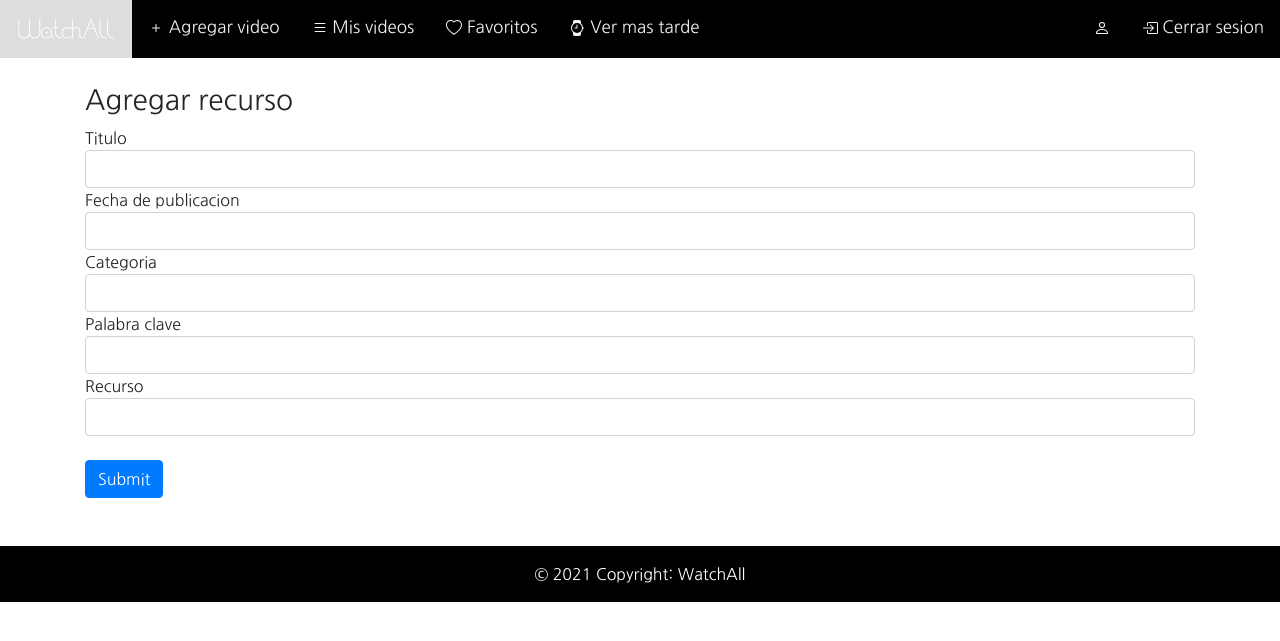
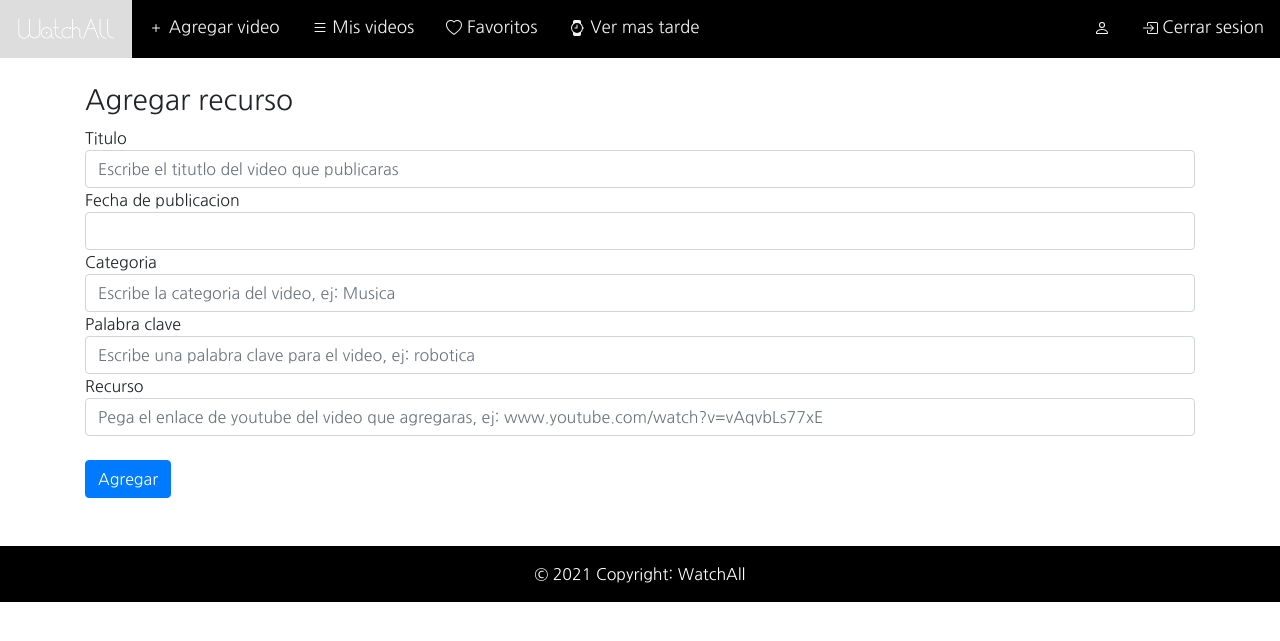
Before and after one commit to alvaromenjivar1999/proyectoTPI115, a Django app: page /recurso/ in a window 1280 px wide. Shown: the top 641 px of the page. Run offline with Django 3.2, Linux system fonts and the light colour scheme; the visitor is signed in with stand-in values (Sample User, id 1); some libraries are stand-ins or nearby versions.

Commit message:
Placeholders para agregar video

```diff
--- a/templates/agregarRecurso.html
+++ b/templates/agregarRecurso.html
@@ -17,7 +17,7 @@
     {{ form.recurso.label }}
     {{ form.recurso }}
     <br>
-    <input class="btn btn-primary" type="submit" name="Agregar recurso">
+    <input class="btn btn-primary" value="Agregar" type="submit" name="Agregar recurso">
 </form>
     {{ form.erros }}
 </div>
--- a/watchAll/forms.py
+++ b/watchAll/forms.py
@@ -21,11 +21,11 @@
             "recurso": 'Recurso',
         }
         widgets = {
-            "nombre": forms.TextInput(attrs={'class': 'form-control'}),
+            "nombre": forms.TextInput(attrs={'class': 'form-control', 'placeholder': 'Escribe el titutlo del video que publicaras'}),
             "fechaPublicacion": forms.DateInput(attrs={'class': 'form-control'}),
-            "categoria": forms.TextInput(attrs={'class': 'form-control'}),
-            "palabraClave": forms.TextInput(attrs={'class': 'form-control'}),
-            "recurso": forms.TextInput(attrs={'class': 'form-control'}),
+            "categoria": forms.TextInput(attrs={'class': 'form-control', 'placeholder': 'Escribe la categoria del video, ej: Musica'}),
+            "palabraClave": forms.TextInput(attrs={'class': 'form-control', 'placeholder': 'Escribe una palabra clave para el video, ej: robotica'}),
+            "recurso": forms.TextInput(attrs={'class': 'form-control', 'placeholder': 'Pega el enlace de youtube del video que agregaras, ej: www.youtube.com/watch?v=vAqvbLs77xE'}),
         }
 
     def __init__(self, *args, **kwargs):
```
